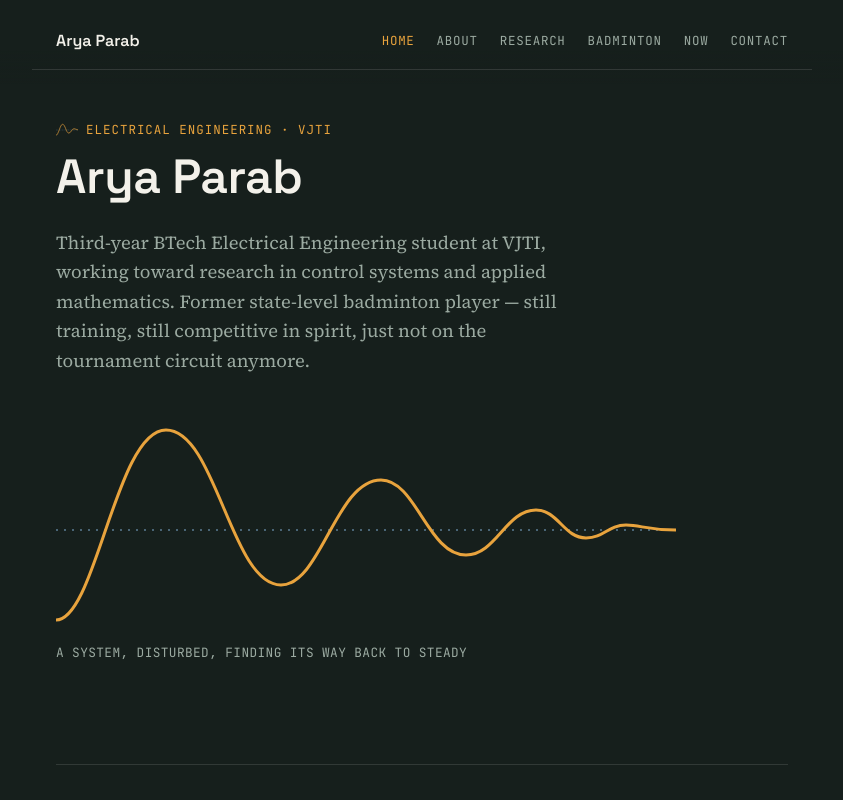
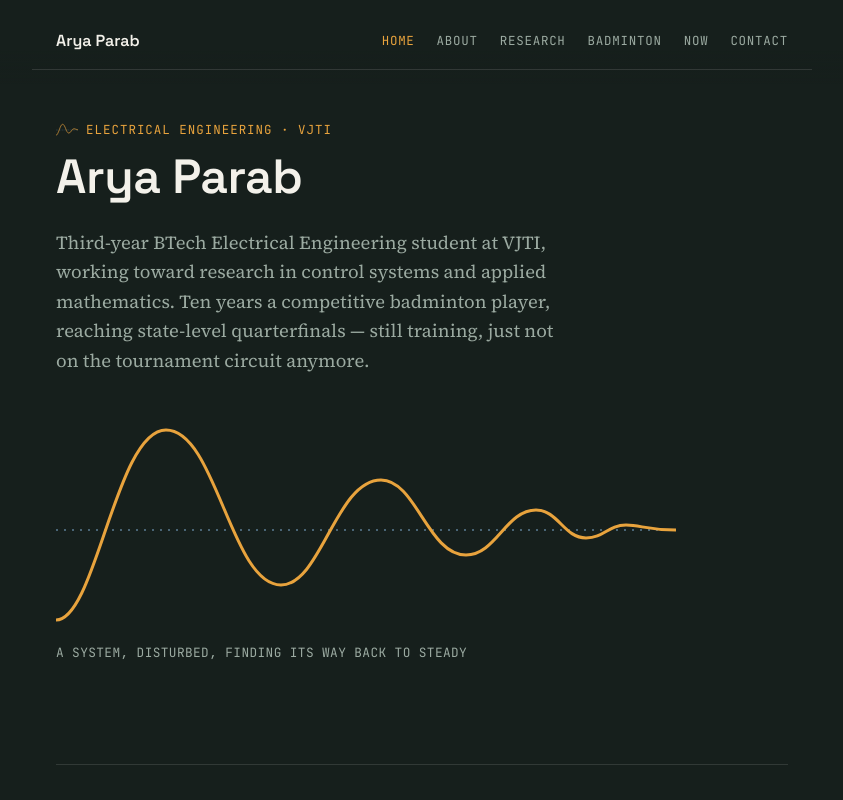
Before and after one commit to anparabb24-boop/intro-site, a Next.js app: page / in a window 1280 px wide. Shown: the top 800 px of the page, without its empty margins (218-1061 px from the left). Built offline with nearby package versions, Linux system fonts and the light colour scheme.

Commit message:
add home page content

```diff
--- a/pages/about.js
+++ b/pages/about.js
@@ -11,8 +11,7 @@ export default function About() {
 
       <p>
         I'm a third-year BTech Electrical Engineering student at VJTI, Mumbai, 19 years
-        old. Most of my time outside coursework goes into two things: control systems
-        and mathematics, and badminton.
+        old. Most of my time outside coursework goes into 3 things: control systems, mathematics, and badminton.
       </p>
 
       <h3>Engineering</h3>
--- a/pages/index.js
+++ b/pages/index.js
@@ -10,9 +10,9 @@ export default function Home() {
         <h1>Arya Parab</h1>
         <p className="lede">
           Third-year BTech Electrical Engineering student at VJTI, working toward
-          research in control systems and applied mathematics. Former state-level
-          badminton player — still training, still competitive in spirit, just not on
-          the tournament circuit anymore.
+          research in control systems and applied mathematics. Ten years a
+          competitive badminton player, reaching state-level quarterfinals — still
+          training, just not on the tournament circuit anymore.
         </p>
         <SettleCurve variant="hero" />
         <p className="mono">a system, disturbed, finding its way back to steady</p>
```
